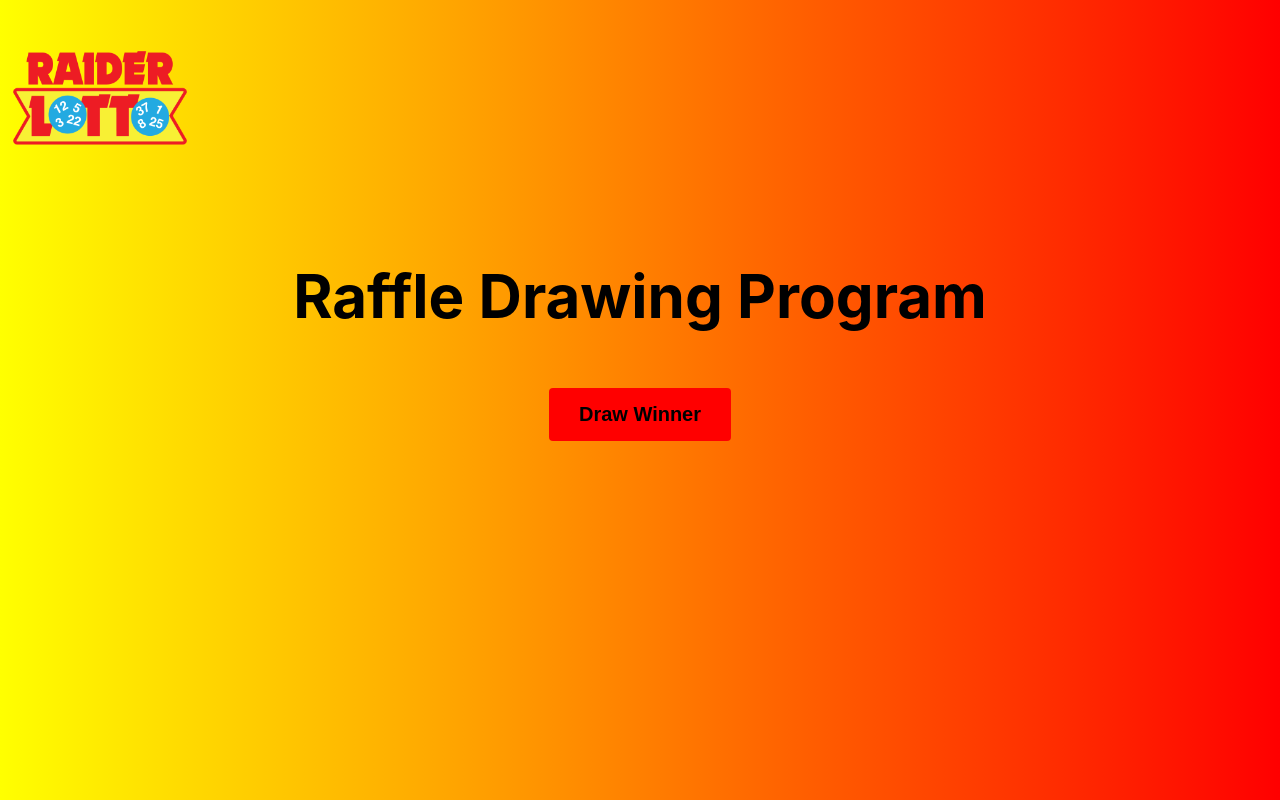
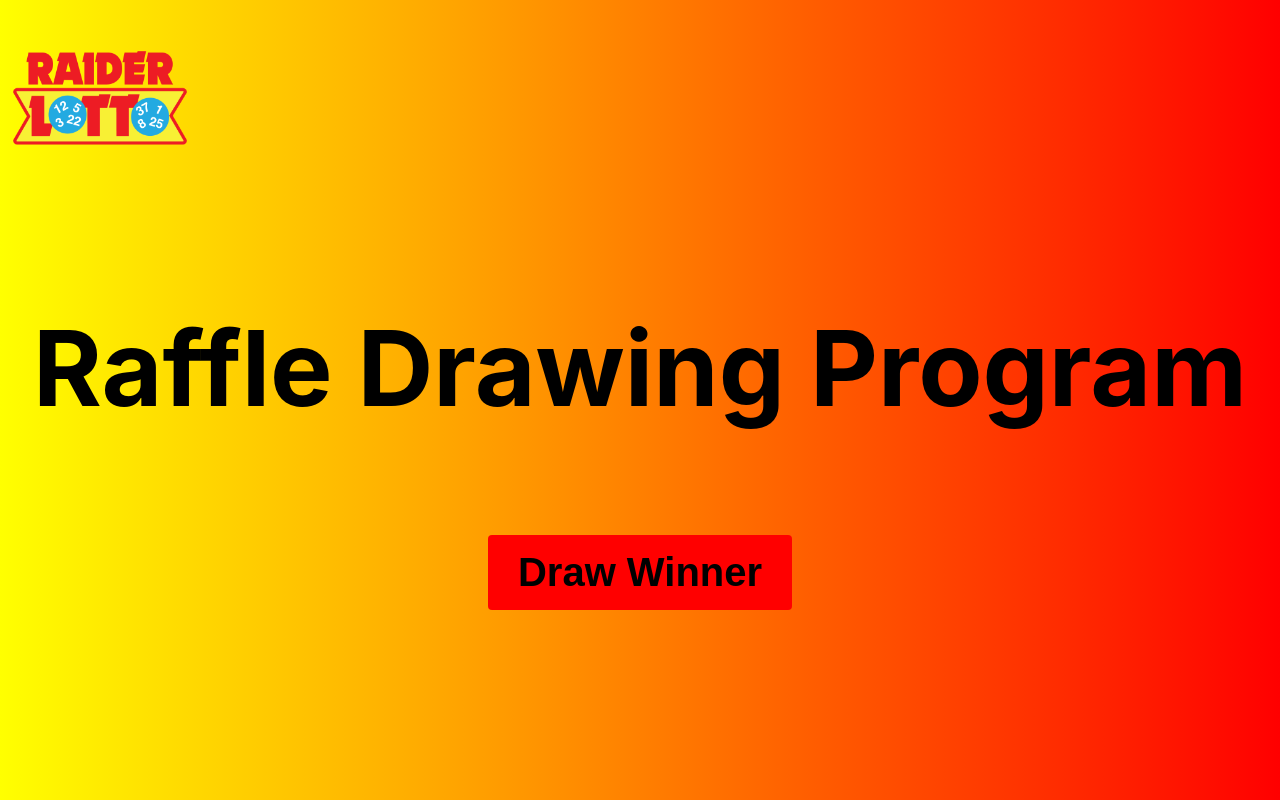
Before and after one commit to Michael-Flynn/raffle-drawing-app, a React (Create React App) app: page / in a window 1280 px wide. Built offline with nearby package versions, Linux system fonts and the light colour scheme.

Commit message:
Update App.css

```diff
--- a/src/App.css
+++ b/src/App.css
@@ -1,7 +1,7 @@
 body {
   min-height: 100%; /* Ensure the container fills the entire viewport */
   display: block;
-  font-size: 40px;
+  font-size: 70px;
   flex-direction: column;
   justify-content: center;
   align-items: center;
@@ -16,7 +16,7 @@ body {
 
 .styled-button {
   padding: 15px 30px;
-  font-size: 20px; /* Increase font size */
+  font-size: 40px; /* Increase font size */
   font-weight: bold;
   background-color: red;
   color: black;
```
